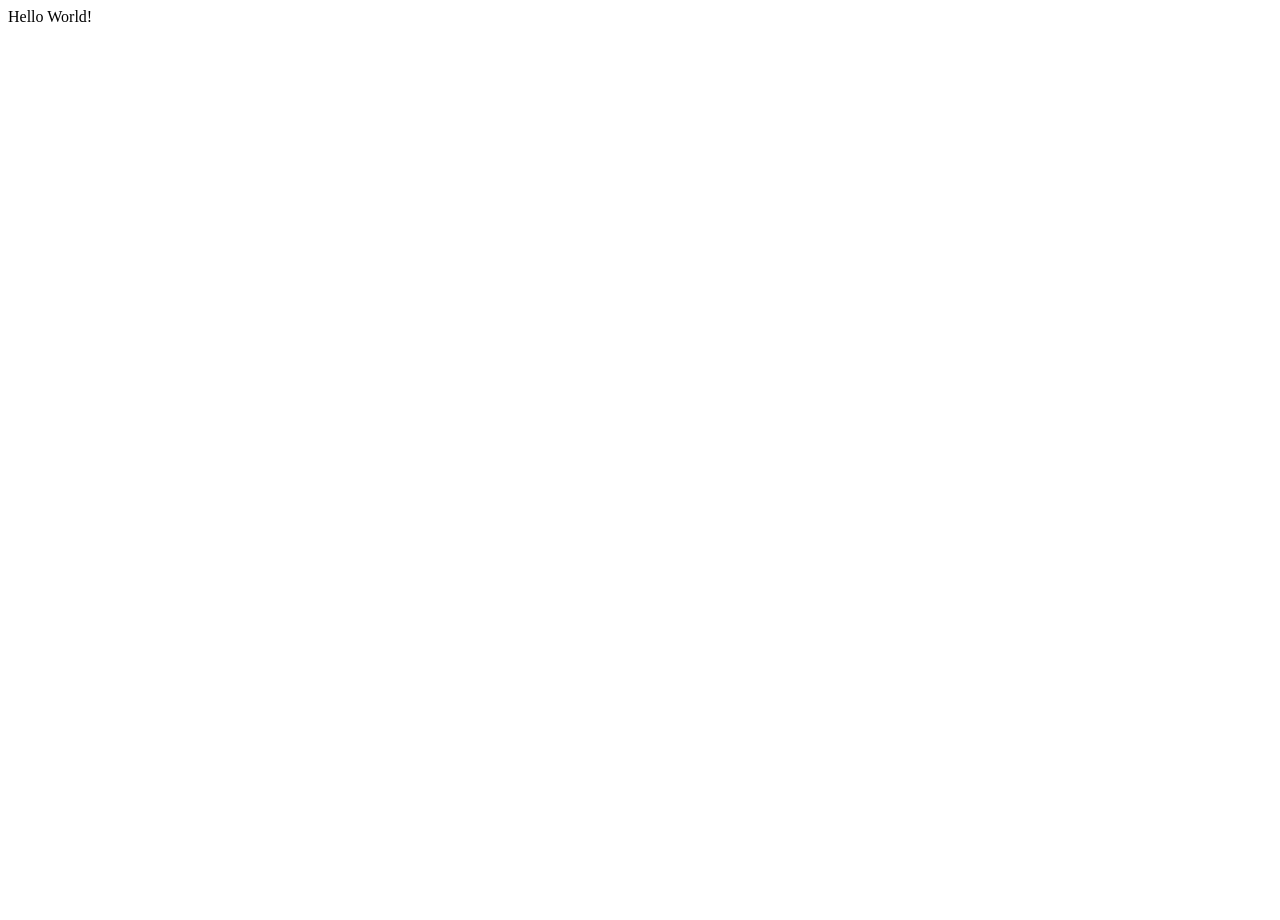
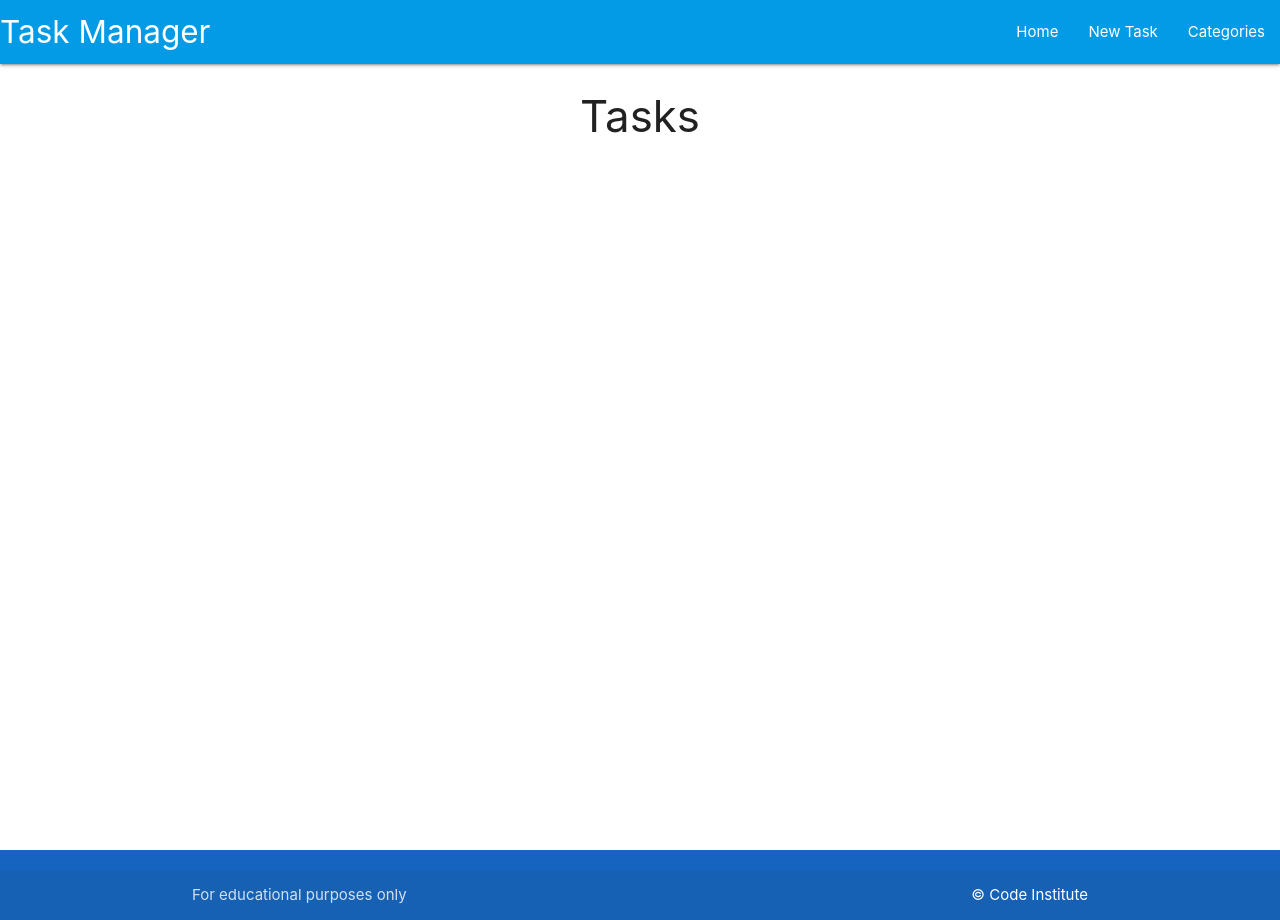
Before and after one commit to Neillcllghn/Task-manager_app_MASTER, a Flask app: page / in a window 1280 px wide. Before the commit the page is almost empty. Run offline with Flask 2, Linux system fonts and the light colour scheme; some libraries are stand-ins or nearby versions.

Commit message:
Creating tasks.html

```diff
--- a/taskmanager/__init__.py
+++ b/taskmanager/__init__.py
@@ -5,7 +5,7 @@ if os.path.exists("env.py"):
     import env  # noqa
 
 
-app = Flask(__name__)
+app = Flask(__name__, template_folder='templates')
 app.config["SECRET_KEY"] = os.environ.get("SECRET_KEY")
 app.config["SQLALCHEMY_DATABASE_URI"] = os.environ.get("DB_URL")
 
--- a/taskmanager/routes.py
+++ b/taskmanager/routes.py
@@ -1,8 +1,8 @@
-from flask import render_template
+from flask import render_template, request, redirect, url_for
 from taskmanager import app, db
 from taskmanager.models import Category, Task  # to import from models
 
 
 @app.route("/")
 def home():
-    return render_template("base.html")
+    return render_template("tasks.html")
--- /dev/null
+++ b/taskmanager/static/css/style.css
@@ -0,0 +1,9 @@
+body {
+    display: flex;
+    min-height: 100vh;
+    flex-direction: column;
+  }
+
+  main {
+    flex: 1 0 auto;
+  }
--- /dev/null
+++ b/taskmanager/static/js/script.js
@@ -0,0 +1,5 @@
+document.addEventListener('DOMContentLoaded', function() {
+    // sidenav initialzation
+    let sidenav = document.querySelectorAll('.sidenav');
+    M.Sidenav.init(sidenav);
+  });
--- a/taskmanager/templates/base.html
+++ b/taskmanager/templates/base.html
@@ -4,9 +4,49 @@
     <meta charset="UTF-8">
     <meta http-equiv="X-UA-Compatible" content="IE=edge">
     <meta name="viewport" content="width=device-width, initial-scale=1.0">
+    <link rel="stylesheet" href="https://cdnjs.cloudflare.com/ajax/libs/materialize/1.0.0/css/materialize.min.css" type="text/css">
+    <link rel="stylesheet" href="{{ url_for('static', filename='css/style.css')}}" type="text/css">
     <title>Task Manager</title>
 </head>
 <body>
-    Hello World!
+    <header>
+        <!--Top Navbar-->
+        <nav class="light-blue darken-1">
+            <div class="nav-wrapper">
+              <a href="{{ url_for('home') }}" class="brand-logo">Task Manager</a>
+              <a href="#" data-target="mobile-demo" class="sidenav-trigger"><i class="fa-solid fa-bars"></i></a>
+              <ul class="right hide-on-med-and-down">
+                <li><a href="">Home</a></li>
+                <li><a href="">New Task</a></li>
+                <li><a href="">Categories</a></li>
+              </ul>
+            </div>
+          </nav>
+
+          <!--Side bar-->
+          <ul class="sidenav" id="mobile-demo">
+            <li><a href="{{ url_for('home') }}">Home</a></li>
+            <li><a href="">New Task</a></li>
+            <li><a href="">Categories</a></li>
+          </ul>
+    </header>
+
+    <main class="container">
+        {% block content %}
+        {% endblock %}
+    </main>
+
+    <footer class="page-footer blue darken-3">
+        <div class="footer-copyright">
+          <div class="container">
+          For educational purposes only
+          <a class="white-text right" href="https://codeinstitute.net" target="_blank">&copy; Code Institute</a>
+          </div>
+        </div>
+      </footer>
+
+    <script src="https://cdnjs.cloudflare.com/ajax/libs/materialize/1.0.0/js/materialize.min.js"></script>
+    <script src="{{ url_for('static', filename='js/script.js')}}"></script>
+    <script src="https://kit.fontawesome.com/ef22893a52.js" crossorigin="anonymous"></script>
 </body>
 </html>
--- /dev/null
+++ b/taskmanager/templates/tasks.html
@@ -0,0 +1,6 @@
+{% extends "base.html" %}
+{% block content %}
+
+<h3 class="light-blu-text text-darken-4 center-align">Tasks</h3>
+
+{% endblock %}
```
